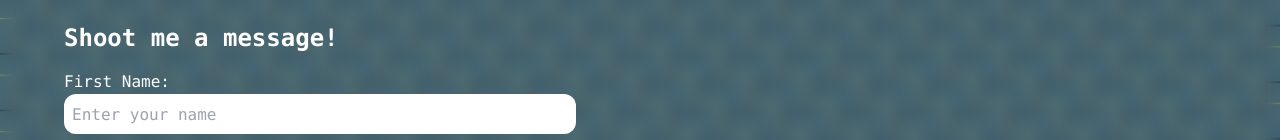
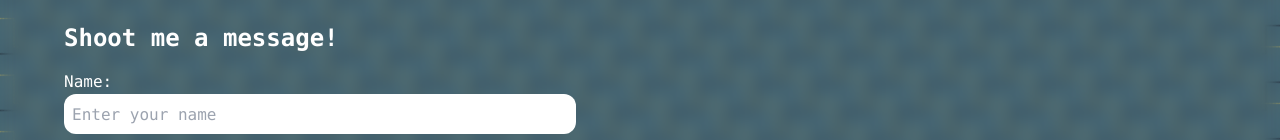
Before and after one commit to kainoa-borg/kb-portfolio, a Next.js app: page /contact in a window 1280 px wide. Shown: the part 137-277 px from the top of the page. Built offline with nearby package versions, Linux system fonts and the light colour scheme.

Commit message:
Styling fixes

```diff
--- a/src/app/contact/page.js
+++ b/src/app/contact/page.js
@@ -81,8 +81,8 @@ export default function ContactPage() {
                     </div>
                     <form ref={form} onSubmit={sendEmail} className="pt-4 flex flex-col justify-between lg:h-[80%] h-[90%] w-[100%]">
                         <div className="px-4">
-                            <label htmlFor='first-name' className="block text-white font-mono">First Name:</label>
-                            <input id='first-name' name='from_name' value={formData.from_name} onChange={handleFormChange} required placeholder='Enter your name' type='text' className="w-[100%] p-2 rounded-xl"></input>
+                            <label htmlFor='name' className="block text-white font-mono">Name:</label>
+                            <input id='name' name='from_name' value={formData.from_name} onChange={handleFormChange} required placeholder='Enter your name' type='text' className="w-[100%] p-2 rounded-xl"></input>
                         </div>
                         <div className="px-4 pt-1">
                             <label htmlFor='email-address' className="block text-white font-mono">Email Address:</label>
```
